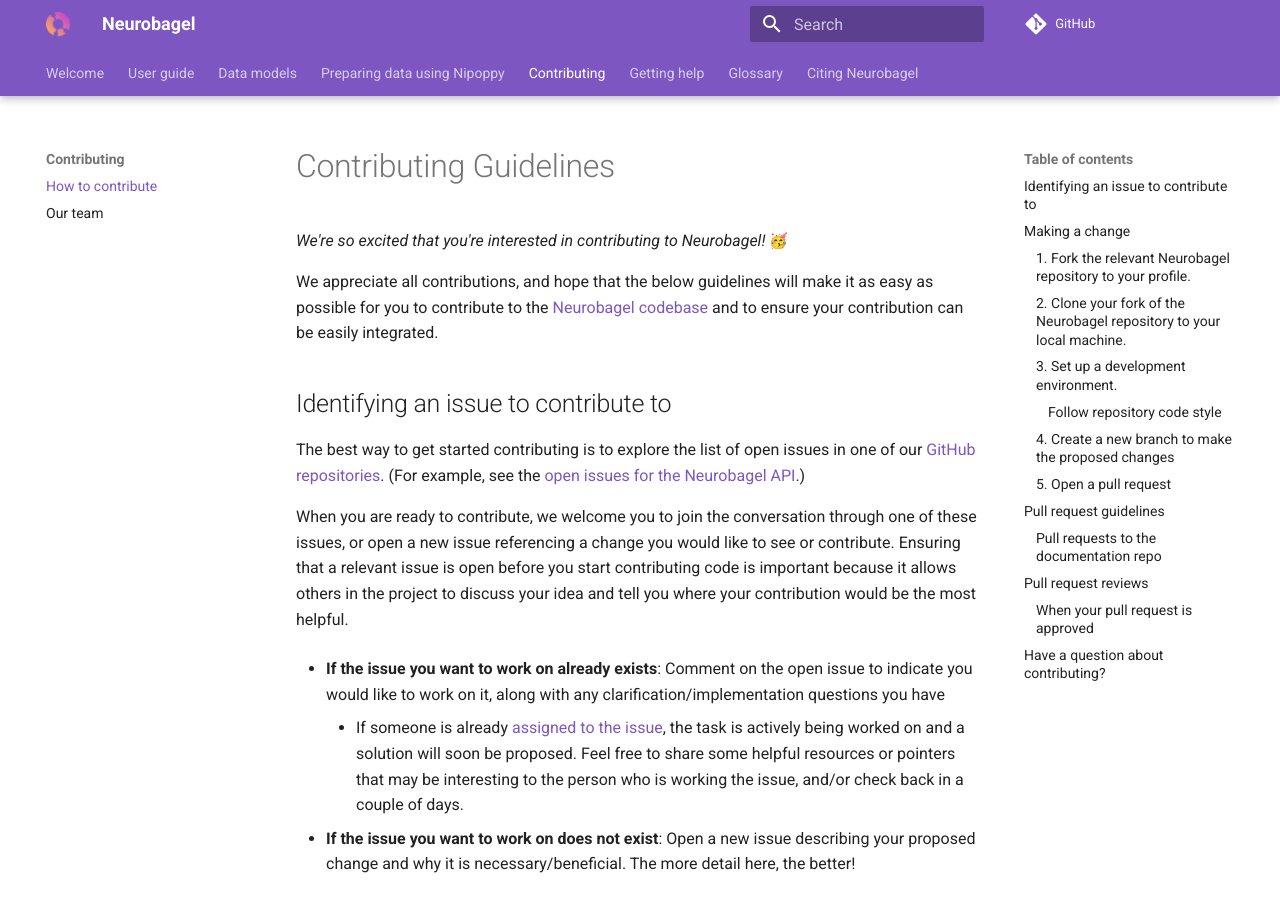
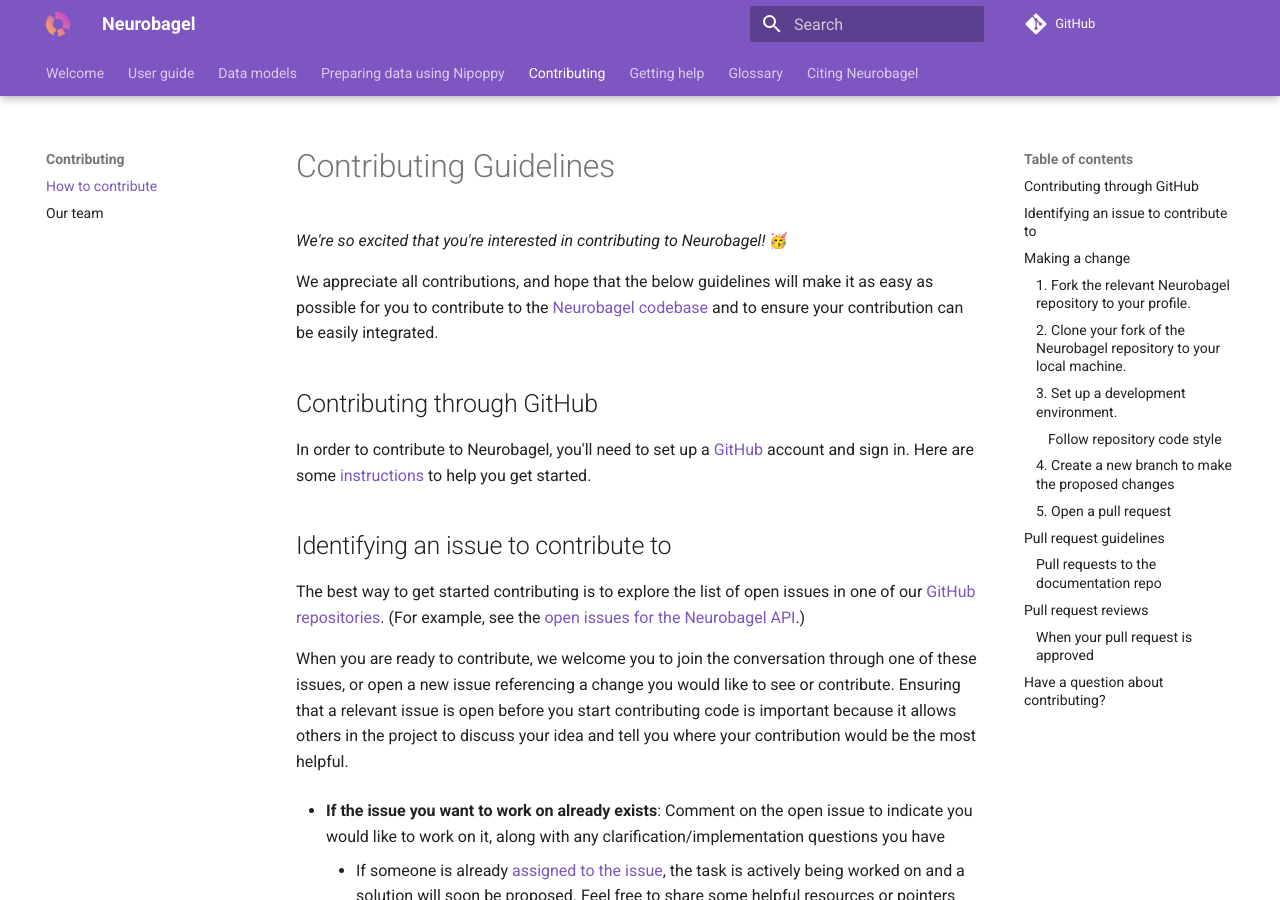
Before and after one commit to neurobagel/documentation, an MkDocs documentation site: the page built from docs/contributing/CONTRIBUTING.md, in a window 1280 px wide and 900 px high. Built offline with MkDocs 1.6.1 and Material for MkDocs 9.7.7, drawn with Linux system fonts in a browser that asks for light colours; emoji names are drawn with the system emoji font; comment, search, counter and statistics services are not loaded.

Commit message:
mention GitHub account

```diff
--- a/docs/contributing/CONTRIBUTING.md
+++ b/docs/contributing/CONTRIBUTING.md
@@ -3,6 +3,11 @@
 *We're so excited that you're interested in contributing to Neurobagel!* :partying_face:
 
 We appreciate all contributions, and hope that the below guidelines will make it as easy as possible for you to contribute to the [Neurobagel codebase](https://github.com/neurobagel) and to ensure your contribution can be easily integrated.
+
+## Contributing through GitHub
+
+In order to contribute to Neurobagel, you'll need to set up a [GitHub](https://github.com/) account and sign in.
+Here are some [instructions](https://docs.github.com/en/get-started/start-your-journey/creating-an-account-on-github) to help you get started.
 
 ## Identifying an issue to contribute to
 
```
